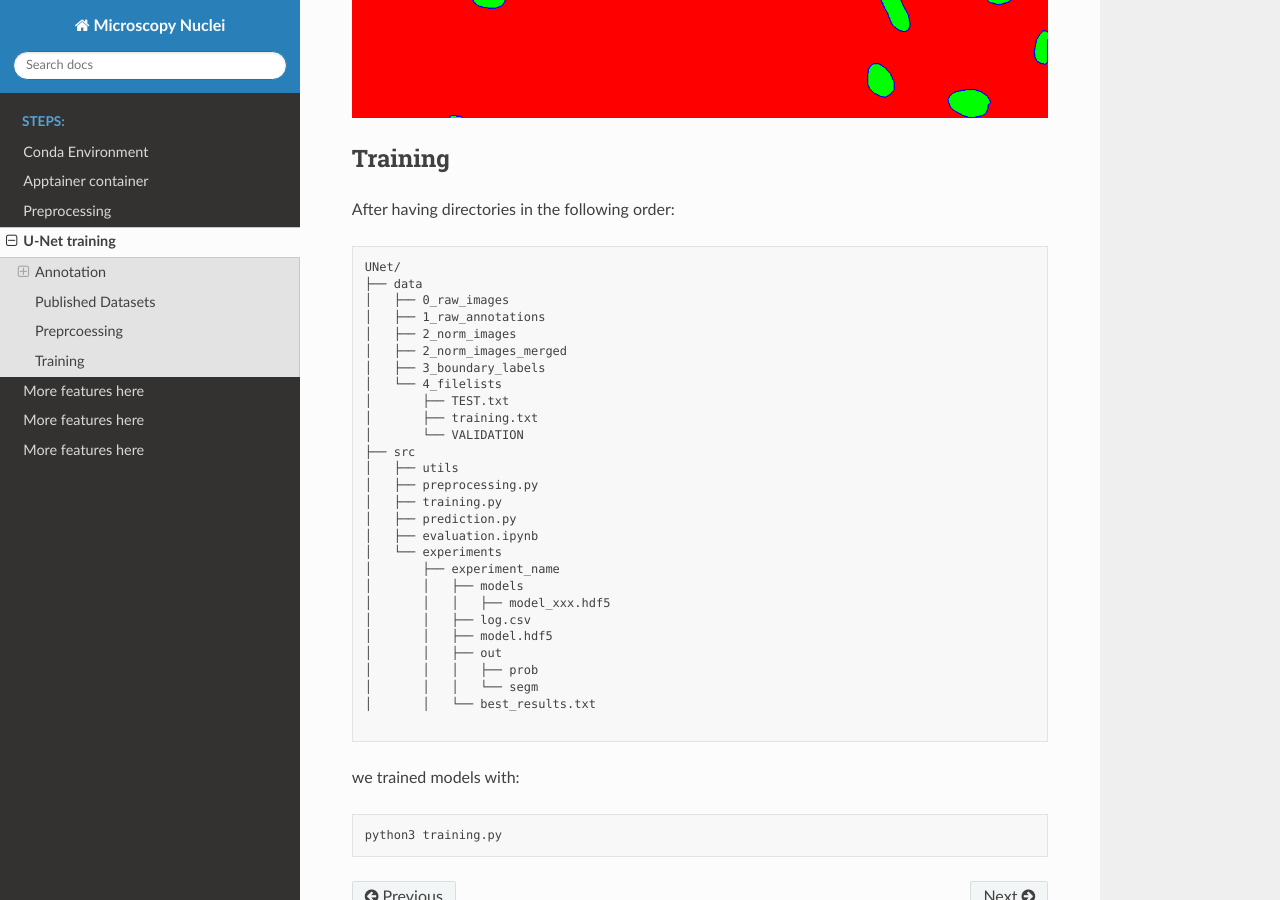
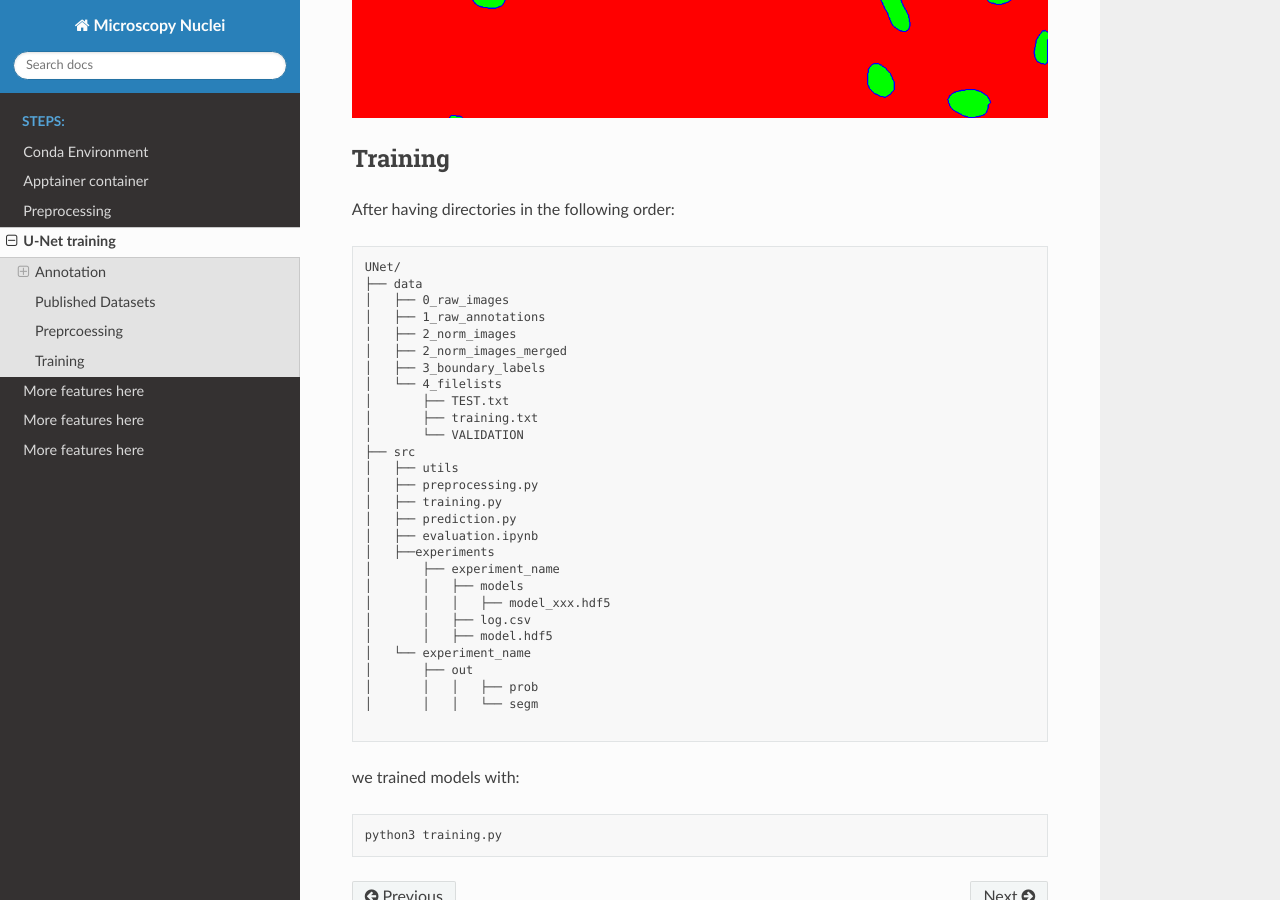
Before and after one commit to SalmaKazemiRashed/Cell_Microscopy_project, a Sphinx documentation site: the page built from doc/Train_UNet.md, in a window 1280 px wide and 900 px high, scrolled down 3201 px. Built offline with Sphinx 7.4.7 and the Read the Docs theme 3.1.0, drawn with Linux system fonts in a browser that asks for light colours.

Commit message:
order of dirs are updated

````diff
--- a/doc/Train_UNet.md
+++ b/doc/Train_UNet.md
@@ -105,16 +105,16 @@ UNet/
 │   ├── training.py
 │   ├── prediction.py
 │   ├── evaluation.ipynb
-│   └── experiments
+│   ├──experiments
 │       ├── experiment_name
 │       │   ├── models
 │       │   │   ├── model_xxx.hdf5
 │       │   ├── log.csv
 │       │   ├── model.hdf5
-│       │   ├── out
+│   └── experiment_name
+│       ├── out
 │       │   │   ├── prob
 │       │   │   └── segm
-│       │   └── best_results.txt
 
 ```
 
````
